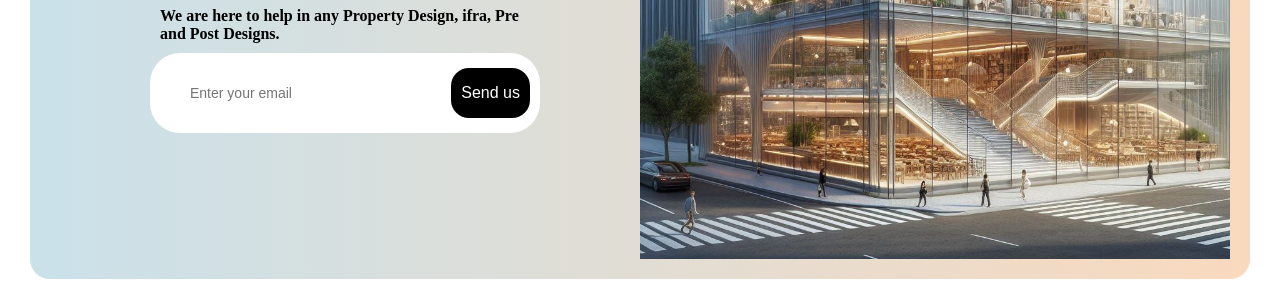
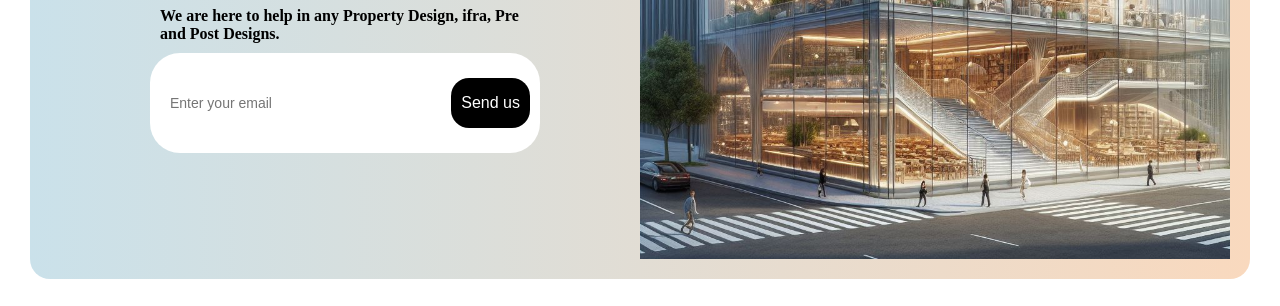
Before and after one commit to arshc0der/Interior_Design_Website, a plain HTML site: page index.html in a window 1280 px wide. Shown: the part 494-800 px from the top of the page. Drawn offline with Linux system fonts and the light colour scheme.

Commit message:
#in-em::placeholder CSS and add newline before /*mid*/

```diff
--- a/style.css
+++ b/style.css
@@ -117,12 +117,14 @@
     height: 60px;
     border: none;
     width: 78%;
+    padding: 10px;
 }
 #in-em::placeholder{
     font-size: 14px;
-    margin: 10px;
-    padding: 10px;
-}/*mid*/
+}
+
+
+/*mid*/
 #mid1{
     margin: 0;
     padding: 10px;
```
